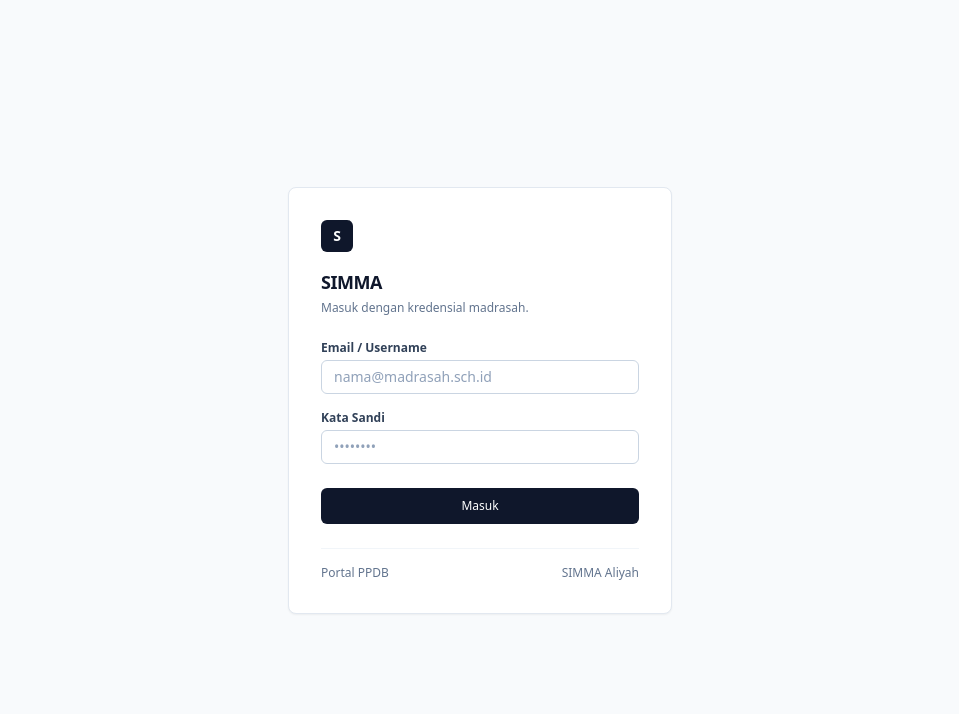
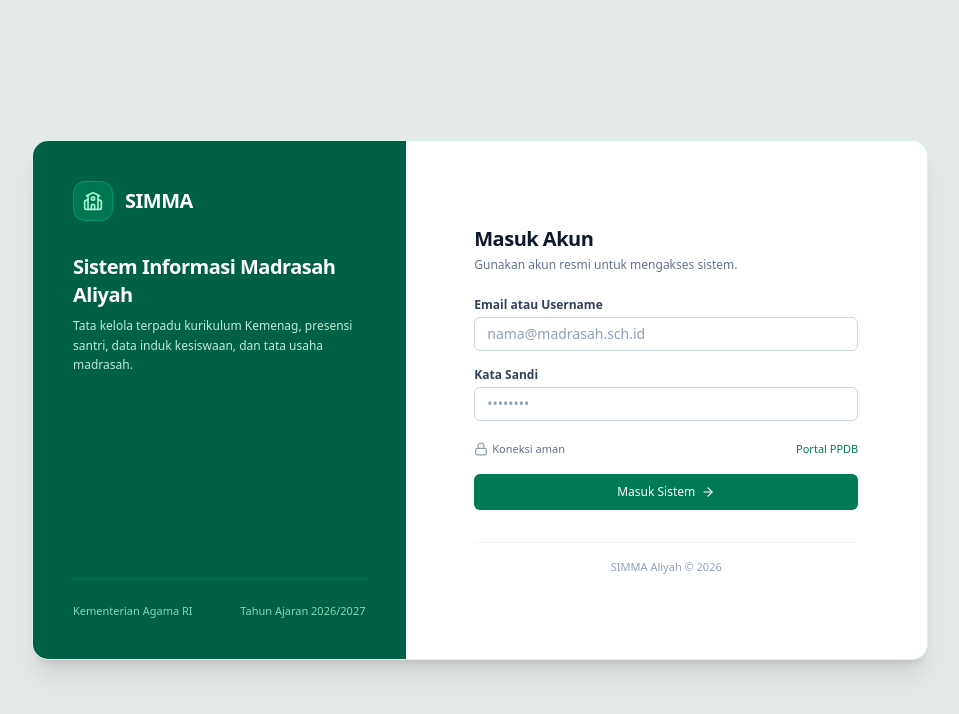
Before and after one commit to farhanmunada/simma, a React (Vite) app in the folder simma-fe/: page /login in a window 1280 px wide. Shown: the top 714 px of the page, without its empty margins (160-1119 px from the left). Built offline with nearby package versions, Linux system fonts and the light colour scheme; no server answers.

Commit message:
style(auth): modernize login with 2-panel madrasah green layout

```diff
--- a/simma-fe/src/features/auth/components/LoginPage.tsx
+++ b/simma-fe/src/features/auth/components/LoginPage.tsx
@@ -1,6 +1,7 @@
 import React, { useState } from "react";
 import { Navigate, useNavigate } from "react-router";
 import { useForm } from "react-hook-form";
+import { School, ArrowRight, Lock } from "lucide-react";
 import { useAuthStore } from "../../../stores/auth.store";
 import { Button } from "../../../components/ui/Button";
 import { Input } from "../../../components/ui/Input";
@@ -44,20 +45,46 @@ export const LoginPage: React.FC = () => {
   };
 
   return (
-    <div className="min-h-screen flex items-center justify-center bg-slate-50 p-4 sm:p-6">
-      <div className="w-full max-w-sm bg-white rounded-lg border border-slate-200 p-8 shadow-xs">
+    <div className="min-h-screen flex items-center justify-center bg-emerald-950/10 p-4 sm:p-6 lg:p-8">
+      <div className="w-full max-w-4xl bg-white rounded-2xl shadow-xl border border-emerald-100 overflow-hidden grid grid-cols-1 md:grid-cols-12 min-h-[520px]">
+        {/* Left Panel: Madrasah Green & Neutral Slate */}
+        <div className="md:col-span-5 bg-emerald-800 text-white p-8 sm:p-10 flex flex-col justify-between">
+          <div>
+            <div className="flex items-center space-x-3 mb-8">
+              <div className="w-10 h-10 rounded-xl bg-emerald-700/80 border border-emerald-600 flex items-center justify-center font-bold text-white text-lg">
+                <School className="w-5 h-5 text-emerald-200" />
+              </div>
+              <span className="font-bold tracking-tight text-xl text-white">SIMMA</span>
+            </div>
+
+            <h2 className="text-xl font-bold tracking-tight text-white mb-2 leading-snug">
+              Sistem Informasi Madrasah Aliyah
+            </h2>
+            <p className="text-xs text-emerald-100/90 leading-relaxed">
+              Tata kelola terpadu kurikulum Kemenag, presensi santri, data induk kesiswaan, dan tata usaha madrasah.
+            </p>
+          </div>
+
+          <div className="pt-6 border-t border-emerald-700/60 text-[11px] text-emerald-200/80 flex items-center justify-between">
+            <span>Kementerian Agama RI</span>
+            <span>Tahun Ajaran 2026/2027</span>
+          </div>
+        </div>
+
+        {/* Right Panel: Clean Modern Form */}
+        <div className="md:col-span-7 p-8 sm:p-12 flex flex-col justify-center bg-white">
+          <div className="max-w-sm w-full mx-auto">
             <div className="mb-6">
-          <div className="w-8 h-8 rounded-md bg-slate-900 text-white flex items-center justify-center font-semibold text-sm mb-4">
-            S
-          </div>
-          <h1 className="text-lg font-semibold text-slate-900 tracking-tight">SIMMA</h1>
-          <p className="text-xs text-slate-500 mt-1">Masuk dengan kredensial madrasah.</p>
+              <h3 className="text-xl font-bold text-slate-900 tracking-tight">Masuk Akun</h3>
+              <p className="text-xs text-slate-500 mt-1">
+                Gunakan akun resmi untuk mengakses sistem.
+              </p>
             </div>
 
             {serverError && (
               <div
                 role="alert"
-            className="mb-4 rounded-md bg-red-50 border border-red-200 p-3 text-xs text-red-700"
+                className="mb-4 rounded-lg bg-red-50 border border-red-200 p-3 text-xs text-red-700"
               >
                 {serverError}
               </div>
@@ -66,7 +93,7 @@ export const LoginPage: React.FC = () => {
             <form onSubmit={handleSubmit(onSubmit)} className="space-y-4" noValidate>
               <Input
                 id="login-email"
-            label="Email / Username"
+                label="Email atau Username"
                 type="text"
                 autoComplete="username"
                 placeholder="nama@madrasah.sch.id"
@@ -88,20 +115,30 @@ export const LoginPage: React.FC = () => {
                 })}
               />
 
+              <div className="flex items-center justify-between text-[11px] text-slate-500 pt-1">
+                <span className="flex items-center space-x-1">
+                  <Lock className="w-3.5 h-3.5 text-slate-400" />
+                  <span>Koneksi aman</span>
+                </span>
+                <a href="/ppdb" className="text-emerald-700 font-medium hover:underline">
+                  Portal PPDB
+                </a>
+              </div>
+
               <Button
                 type="submit"
-            className="w-full py-2 bg-slate-900 hover:bg-slate-800 text-white font-medium rounded-md text-xs transition-colors mt-2"
+                className="w-full py-2.5 bg-emerald-700 hover:bg-emerald-800 text-white font-medium rounded-lg text-xs transition-colors flex items-center justify-center space-x-1.5"
                 isLoading={isLoading}
               >
-            Masuk
+                <span>Masuk Sistem</span>
+                <ArrowRight className="w-3.5 h-3.5" />
               </Button>
             </form>
 
-        <div className="mt-6 pt-4 border-t border-slate-100 flex items-center justify-between text-xs text-slate-500">
-          <a href="/ppdb" className="hover:text-slate-900">
-            Portal PPDB
-          </a>
-          <span>SIMMA Aliyah</span>
+            <div className="mt-8 pt-4 border-t border-slate-100 text-center text-[11px] text-slate-400">
+              SIMMA Aliyah &copy; 2026
+            </div>
+          </div>
         </div>
       </div>
     </div>
```
Lines whose indentation alone changed are shown as unchanged.
